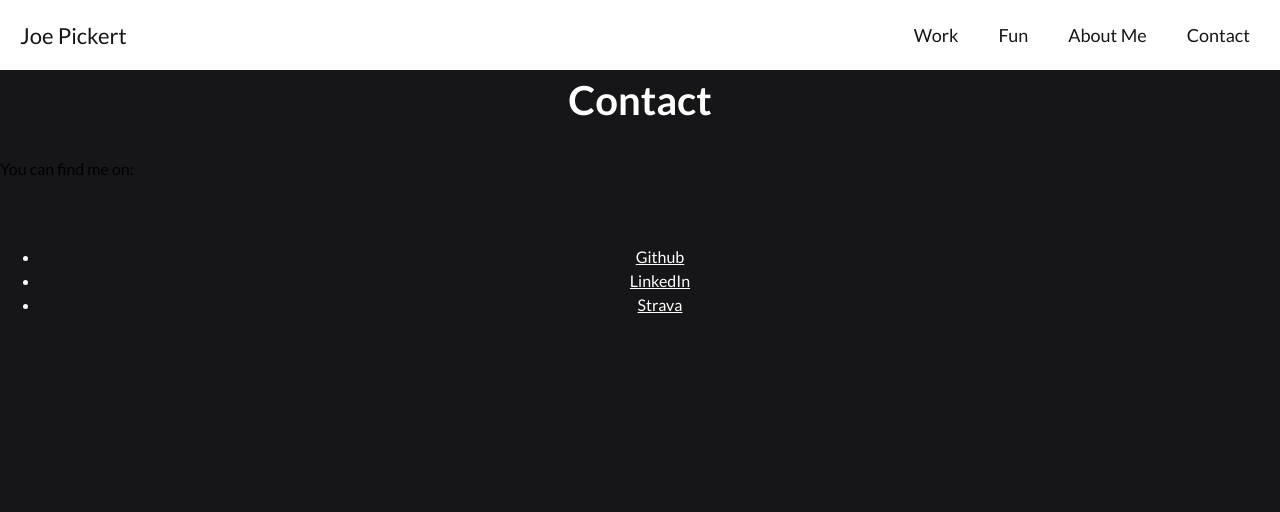
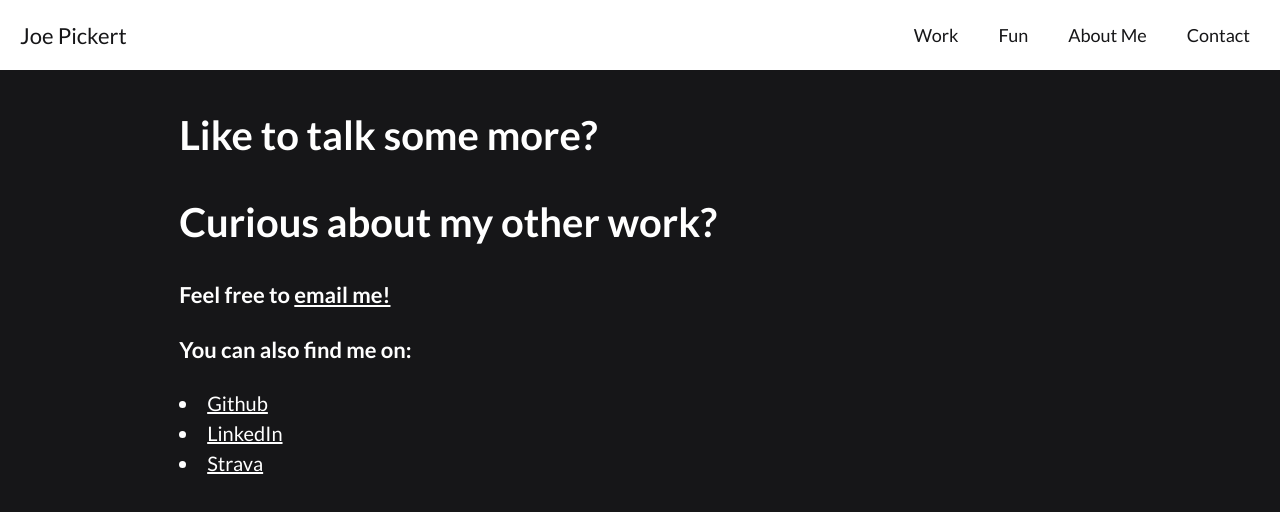
Before and after one commit to PickertJoe/personal-website-2.0, a website: page src/html/contact.html in a window 1280 px wide. Drawn offline with nearby package versions, Linux system fonts and the light colour scheme.

Commit message:
Buttoning up the contact page

```diff
--- a/src/css/style.css
+++ b/src/css/style.css
@@ -7,12 +7,26 @@ body {
   margin-top: 53px;
 }
 
+.main-content p {
+  font-weight: 500;
+}
+
 .main-content a {
   color: white;
+  transition: all 0.3s ease;
 }
 
 .main-content a:visited {
   color: white;
+}
+
+.main-content a:hover {
+  color: red;
+}
+
+.main-content li {
+  font-size: 1.25rem;
+  line-height: 1.5;
 }
 
 .text-line {
--- a/src/html/contact.html
+++ b/src/html/contact.html
@@ -12,17 +12,21 @@
   <body>
     <div id="nav-placeholder"></div>
     <div class="main-content">
-      <div class="text-line">
-        <h1 class="white-text">Contact</h1>
-      </div>
-      You can find me on:
-      <div class="text-line">
-        <ul>
-          <li><a href="https://github.com/PickertJoe">Github</a></li>
-          <li><a href="https://www.linkedin.com/in/joseph-pickert">LinkedIn</a></li>
-          <li><a href="https://www.strava.com/athletes/17205181">Strava</a></li>
+      <div class="container">
+        <div class="row">
+          <div class="col-12 white-text">
+            <h1>Like to talk some more?</h1>
+            <h1>Curious about my other work?</h1>
 
-        </ul>
+            <h3>Feel free to <a href="mailto:josephpickert@gmail.com">email me!</a></h3>
+            <h3>You can also find me on:</h3>
+            <li><a href="https://github.com/PickertJoe">Github</a></li>
+            <li><a href="https://www.linkedin.com/in/joseph-pickert">LinkedIn</a></li>
+            <li><a href="https://www.strava.com/athletes/17205181">Strava</a></li>
+
+            </div>
+          </div>
+        </div>
       </div>
     </div>
     <script src="//code.jquery.com/jquery.min.js"></script>
```
Also changed, not shown: src/html/about.html (+15 -2 lines), src/html/work.html (+1 -1 lines).
